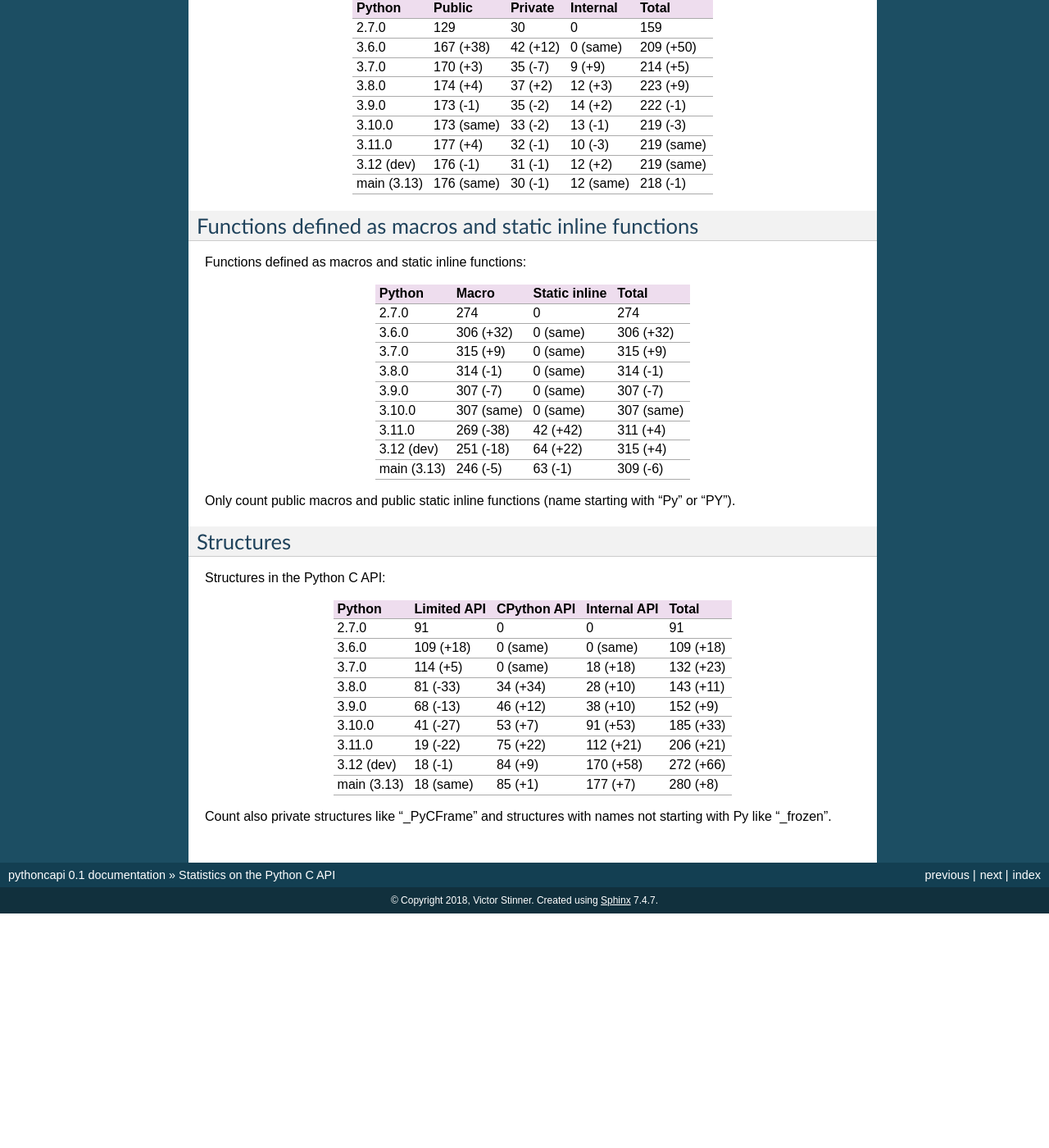
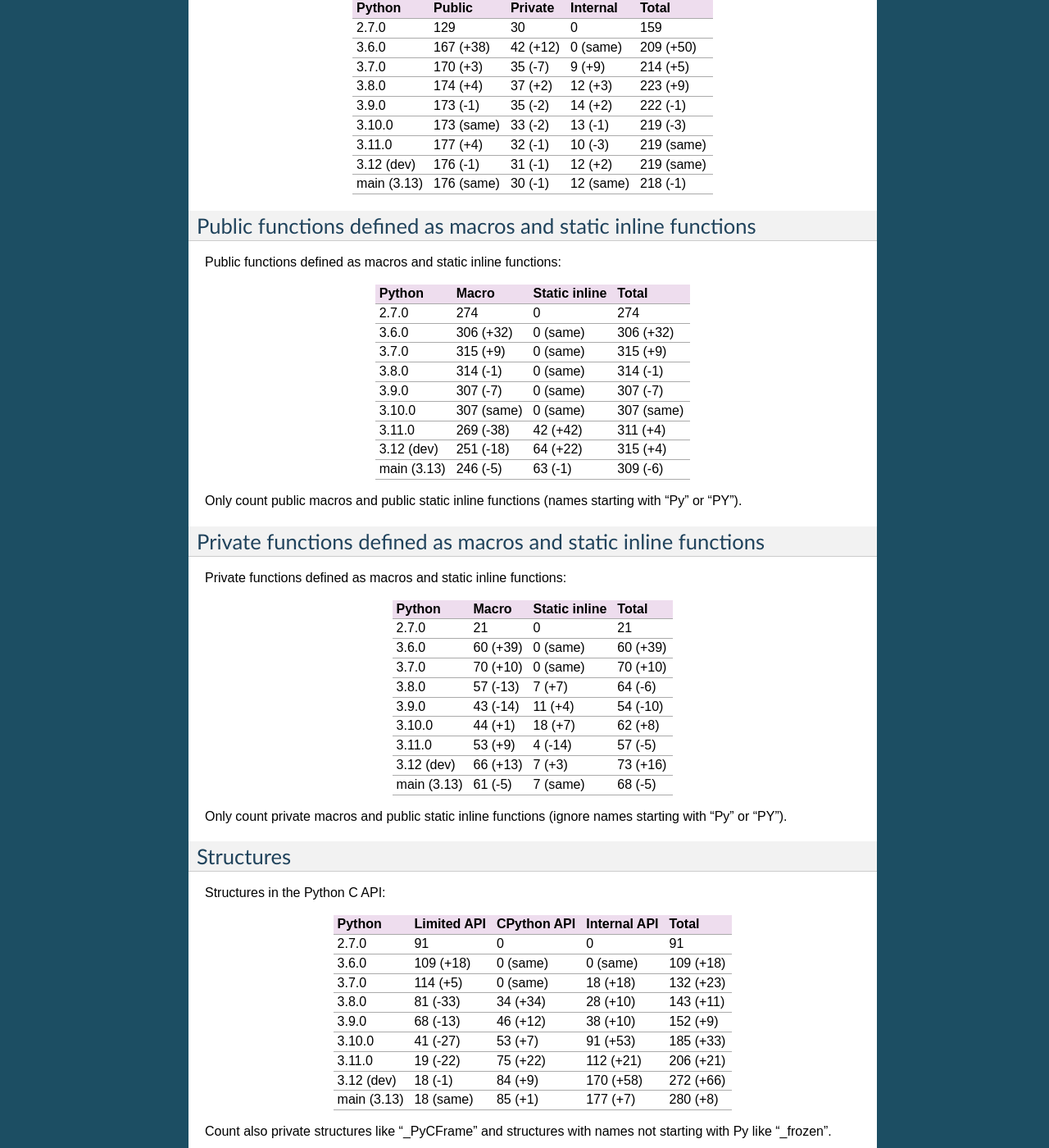
Before and after one commit to pythoncapi/pythoncapi, a Sphinx documentation site: the page built from doc/stats.rst, in a window 1280 px wide and 1400 px high, scrolled down 1351 px. Shown: the whole window at 82% size. Built offline with Sphinx 7.4.7, drawn with Linux system fonts in a browser that asks for light colours; before the commit the page ends 2465 px from its top, so only the background shows below that; some of the changed text lies outside the part shown.

Commit message:
Count private macros

```diff
--- a/doc/pythoncapi.py
+++ b/doc/pythoncapi.py
@@ -2,6 +2,14 @@ import glob
 import os.path
 import re
 import subprocess
+
+
+EXCLUDE_HEADERS = frozenset((
+    # Don't parse pthread_stubs.h: special header file used by WASM
+    'pthread_stubs.h',
+    # Don't parse dynamic_annotations.h: not included by Python.h.
+    'dynamic_annotations.h',
+))
 
 
 # Checkout of Python Git repository
@@ -90,9 +98,8 @@ def list_files(path):
     if not os.path.exists(path):
         return []
     files = glob.glob(os.path.join(path, '*.h'))
-    # Don't parse pthread_stubs.h: special header file used by WASM
     for index, name in enumerate(files):
-        if os.path.basename(name) == 'pthread_stubs.h':
+        if os.path.basename(name) in EXCLUDE_HEADERS:
             del files[index]
             break
     return files
@@ -157,7 +164,7 @@ def get_macros_static_inline_funcs():
 
     # Match '#define func('
     # Don't match '#define constant (&obj)': space before '('
-    regex = re.compile(fr'^ *# *define (P[Yy][A-Za-z_]+)\(', re.MULTILINE)
+    regex = re.compile(fr'^ *# *define (_?P[Yy][A-Za-z_]+)\(', re.MULTILINE)
     macros = set(grep(regex, files, group=1))
 
     regex = re.compile(fr'^static inline [^(\n]+ ({RE_IDENTIFIER}) *\(', re.MULTILINE)
@@ -166,12 +173,14 @@ def get_macros_static_inline_funcs():
     # Remove macros only used to cast arguments types. Like:
     # "static inline void Py_INCREF(...) { ...}"
     # "#define Py_INCREF(obj) Py_INCREF(_PyObject_CAST(obj))"
-    # Only count 1 static inline function, ignore the macro.
+    # Only count the static inline function, ignore the macro.
     macros = macros - funcs
 
+    # In Python 3.10, the Py_INCREF() was wrapping the _Py_INCREF() static
+    # inline function.
+    # In Python 3.11, Py_NewRef() macro just calls _Py_NewRef() static inline
+    # function.
     for name in list(macros):
-        # In Python 3.10, the Py_INCREF() was wrapping the _Py_INCREF() static
-        # inline function.
         if f"_{name}" in funcs:
             macros.discard(name)
 
@@ -181,14 +190,18 @@ def get_macros_static_inline_funcs():
             funcs.discard(name)
 
     # Remove private static inline functions
+    private_macros = set()
+    private_funcs = set()
     for name in list(macros):
         if not is_function_public(name):
             macros.discard(name)
+            private_macros.add(name)
     for name in list(funcs):
         if not is_function_public(name):
             funcs.discard(name)
+            private_funcs.add(name)
 
-    return (macros, funcs)
+    return (macros, funcs, private_macros, private_funcs)
 
 
 def get_functions():
--- a/doc/stats.py
+++ b/doc/stats.py
@@ -207,13 +207,20 @@ def list_variables(results):
     render_table(lines)
 
 
-def static_inline_func(results):
-    display_title('Functions defined as macros and static inline functions')
-    paragraph('Functions defined as macros and static inline functions:')
+def _static_inline_func(results, public):
+    if public:
+        display_title('Public functions defined as macros and static inline functions')
+        paragraph('Public functions defined as macros and static inline functions:')
+    else:
+        display_title('Private functions defined as macros and static inline functions')
+        paragraph('Private functions defined as macros and static inline functions:')
 
     lines = [('Python', 'Macro', 'Static inline', 'Total')]
     for name, data in results:
-        macros, static_inline = data.macro_static_inline_funcs
+        if public:
+            macros, static_inline = data.macro_static_inline_funcs[:2]
+        else:
+            macros, static_inline = data.macro_static_inline_funcs[2:]
 
         line = [name, len(macros), len(static_inline),
                 len(macros) + len(static_inline)]
@@ -221,8 +228,16 @@ def static_inline_func(results):
     table_compute_diff(lines)
     render_table(lines)
 
-    paragraph('Only count public macros and public static inline functions '
-              '(name starting with "Py" or "PY").')
+    if public:
+        paragraph('Only count public macros and public static inline functions '
+                  '(names starting with "Py" or "PY").')
+    else:
+        paragraph('Only count private macros and public static inline functions '
+                  '(ignore names starting with "Py" or "PY").')
+
+def static_inline_func(results):
+    _static_inline_func(results, True)
+    _static_inline_func(results, False)
 
 
 def structures(results):
--- a/doc/stats.rst
+++ b/doc/stats.rst
@@ -11,14 +11,14 @@ Number of C API line numbers per Python version:
 Python       Limited API    CPython API  Internal API  Total
 ===========  =============  ===========  ============  ======
 2.7.0        12,392 (100%)  0 (0%)       0 (0%)        12,392
-3.6.0        15,829 (100%)  0 (0%)       0 (0%)        15,829
-3.7.0        16,442 (96%)   0 (0%)       678 (4%)      17,120
-3.8.0        13,147 (70%)   3,418 (18%)  2,207 (12%)   18,772
-3.9.0        12,243 (62%)   4,359 (22%)  3,084 (16%)   19,686
-3.10.0       10,408 (51%)   4,584 (22%)  5,519 (27%)   20,511
-3.11.0       9,232 (37%)    5,407 (22%)  10,047 (41%)  24,686
-3.12 (dev)   9,598 (29%)    5,815 (18%)  17,631 (53%)  33,044
-main (3.13)  9,397 (27%)    4,750 (14%)  20,455 (59%)  34,602
+3.6.0        15,330 (100%)  0 (0%)       0 (0%)        15,330
+3.7.0        15,943 (96%)   0 (0%)       678 (4%)      16,621
+3.8.0        12,648 (69%)   3,418 (19%)  2,207 (12%)   18,273
+3.9.0        11,744 (61%)   4,359 (23%)  3,084 (16%)   19,187
+3.10.0       9,909 (50%)    4,584 (23%)  5,519 (28%)   20,012
+3.11.0       8,733 (36%)    5,407 (22%)  10,047 (42%)  24,187
+3.12 (dev)   9,099 (28%)    5,815 (18%)  17,631 (54%)  32,545
+main (3.13)  8,904 (26%)    4,754 (14%)  20,459 (60%)  34,117
 ===========  =============  ===========  ============  ======
 
 File Numbers
@@ -30,14 +30,14 @@ Number of header file numbers per Python version:
 Python       Limited API  CPython API  Internal API  Total
 ===========  ===========  ===========  ============  =========
 2.7.0        91           0            0             91
-3.6.0        99 (+8)      0 (same)     0 (same)      99 (+8)
-3.7.0        99 (same)    0 (same)     11 (+11)      110 (+11)
-3.8.0        97 (-2)      15 (+15)     21 (+10)      133 (+23)
-3.9.0        98 (+1)      24 (+9)      33 (+12)      155 (+22)
-3.10.0       81 (-17)     32 (+8)      48 (+15)      161 (+6)
-3.11.0       72 (-9)      47 (+15)     68 (+20)      187 (+26)
-3.12 (dev)   72 (same)    48 (+1)      91 (+23)      211 (+24)
-main (3.13)  72 (same)    50 (+2)      96 (+5)       218 (+7)
+3.6.0        98 (+7)      0 (same)     0 (same)      98 (+7)
+3.7.0        98 (same)    0 (same)     11 (+11)      109 (+11)
+3.8.0        96 (-2)      15 (+15)     21 (+10)      132 (+23)
+3.9.0        97 (+1)      24 (+9)      33 (+12)      154 (+22)
+3.10.0       80 (-17)     32 (+8)      48 (+15)      160 (+6)
+3.11.0       71 (-9)      47 (+15)     68 (+20)      186 (+26)
+3.12 (dev)   71 (same)    48 (+1)      91 (+23)      210 (+24)
+main (3.13)  71 (same)    50 (+2)      96 (+5)       217 (+7)
 ===========  ===========  ===========  ============  =========
 
 Functions
@@ -56,7 +56,7 @@ Python       Public      Private     Internal   Total
 3.10.0       885 (-34)   412 (same)  115 (+6)   1,412 (-28)
 3.11.0       891 (+6)    360 (-52)   176 (+61)  1,427 (+15)
 3.12 (dev)   928 (+37)   385 (+25)   177 (+1)   1,490 (+63)
-main (3.13)  925 (-3)    209 (-176)  253 (+76)  1,387 (-103)
+main (3.13)  929 (+1)    209 (-176)  253 (+76)  1,391 (-99)
 ===========  ==========  ==========  =========  ============
 
 Since Python 3.9, Python is now built with ``-fvisibility=hidden`` to avoid
@@ -85,10 +85,10 @@ Python       Public      Private   Internal   Total
 main (3.13)  176 (same)  30 (-1)   12 (same)  218 (-1)
 ===========  ==========  ========  =========  ==========
 
-Functions defined as macros and static inline functions
-=======================================================
+Public functions defined as macros and static inline functions
+==============================================================
 
-Functions defined as macros and static inline functions:
+Public functions defined as macros and static inline functions:
 
 ===========  ==========  =============  ==========
 Python       Macro       Static inline  Total
@@ -104,7 +104,28 @@ Python       Macro       Static inline  Total
 main (3.13)  246 (-5)    63 (-1)        309 (-6)
 ===========  ==========  =============  ==========
 
-Only count public macros and public static inline functions (name starting with "Py" or "PY").
+Only count public macros and public static inline functions (names starting with "Py" or "PY").
+
+Private functions defined as macros and static inline functions
+===============================================================
+
+Private functions defined as macros and static inline functions:
+
+===========  ========  =============  ========
+Python       Macro     Static inline  Total
+===========  ========  =============  ========
+2.7.0        21        0              21
+3.6.0        60 (+39)  0 (same)       60 (+39)
+3.7.0        70 (+10)  0 (same)       70 (+10)
+3.8.0        57 (-13)  7 (+7)         64 (-6)
+3.9.0        43 (-14)  11 (+4)        54 (-10)
+3.10.0       44 (+1)   18 (+7)        62 (+8)
+3.11.0       53 (+9)   4 (-14)        57 (-5)
+3.12 (dev)   66 (+13)  7 (+3)         73 (+16)
+main (3.13)  61 (-5)   7 (same)       68 (-5)
+===========  ========  =============  ========
+
+Only count private macros and public static inline functions (ignore names starting with "Py" or "PY").
 
 Structures
 ==========
```
